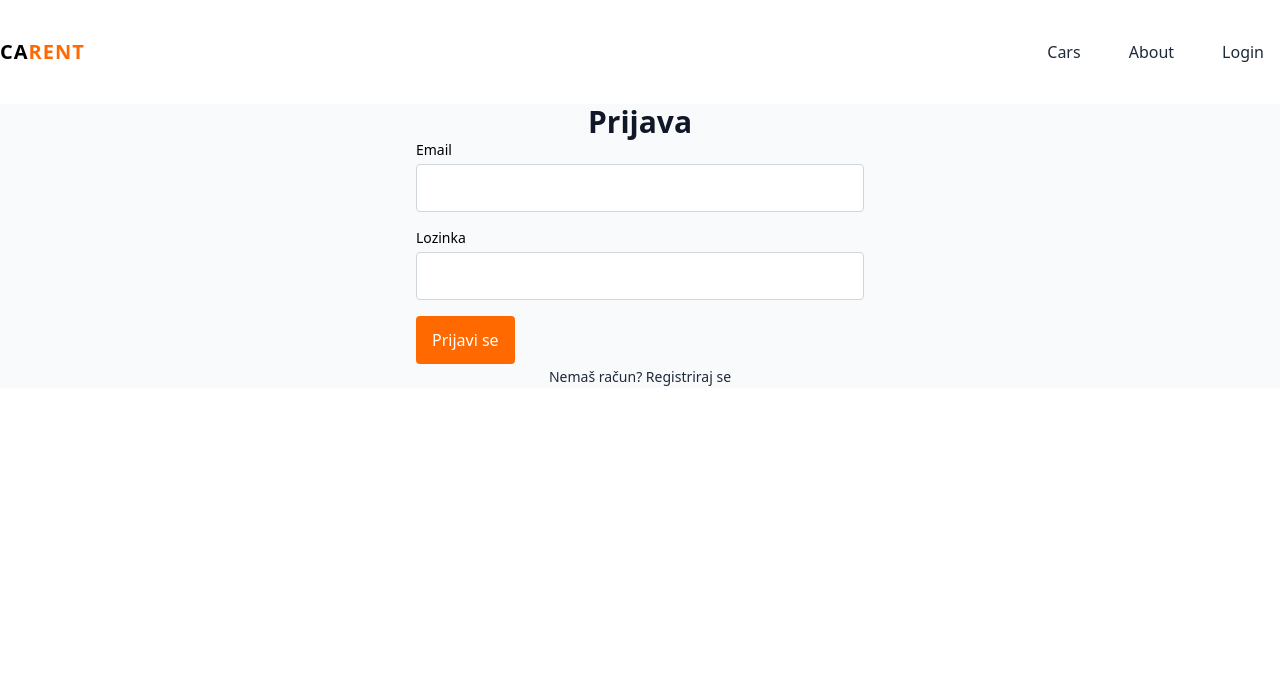
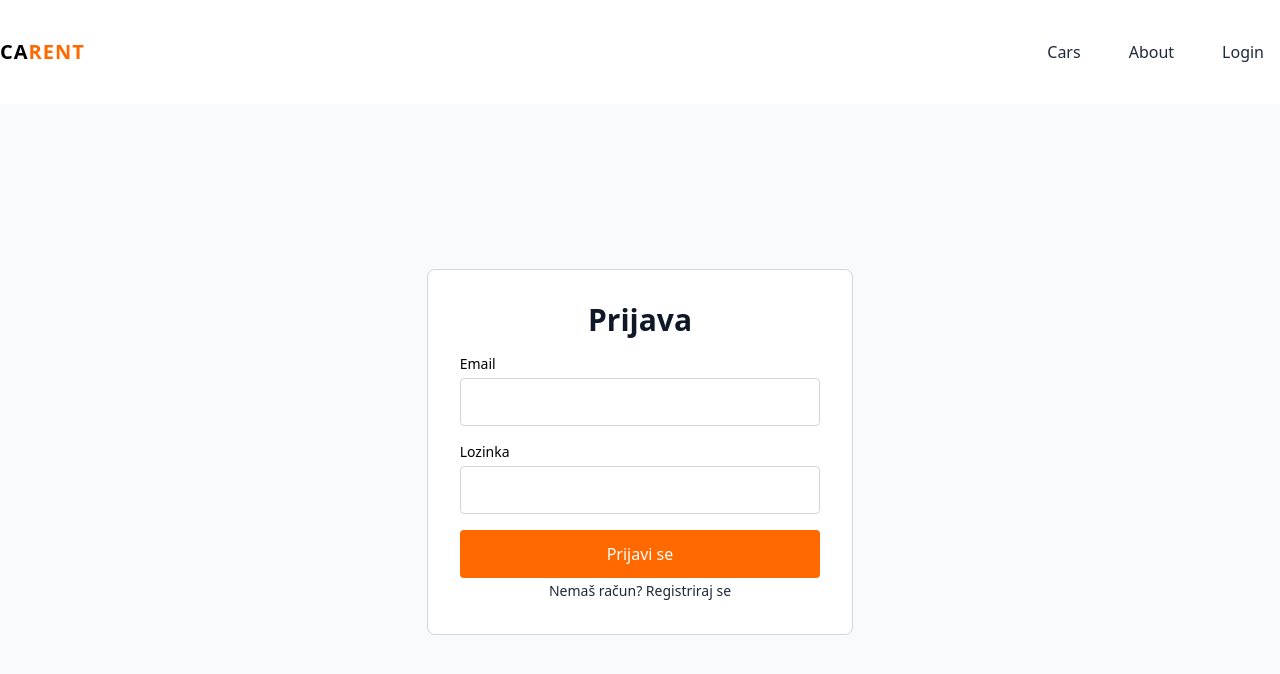
Before and after one commit to merko30/carent, a Next.js app: page /login in a window 1280 px wide. Shown: the top 674 px of the page. Built offline with nearby package versions, Linux system fonts and the light colour scheme; no server answers.

Commit message:
fix: main content to take full height

```diff
--- a/app/layout.tsx
+++ b/app/layout.tsx
@@ -22,11 +22,13 @@ export default function RootLayout({
   children: React.ReactNode;
 }>) {
   return (
-    <html lang="en">
-      <body className={`${geistSans.variable} antialiased`}>
+    <html lang="bs" className="h-full">
+      <body
+        className={`${geistSans.variable} antialiased min-h-screen h-full flex flex-col`}
+      >
         <AuthProvider>
           <Header />
-          {children}
+          <main className="flex-1 h-full">{children}</main>
           <Toaster
             toastOptions={{
               position: "bottom-center",
--- a/app/login/Form.tsx
+++ b/app/login/Form.tsx
@@ -52,7 +52,11 @@ const Form = () => {
         name="password"
         error={state.errors?.password}
       />
-      <SubmitButton label="Prijavi se" loadingLabel="Prijavljivanje" />
+      <SubmitButton
+        label="Prijavi se"
+        loadingLabel="Prijavljivanje"
+        className="w-full"
+      />
 
       <div className="text-center">
         <Link
--- a/app/login/page.tsx
+++ b/app/login/page.tsx
@@ -1,17 +1,14 @@
-"use client";
-
+import AuthLayout from "@/components/AuthLayout";
 import Form from "./Form";
 
 export default function LoginPage() {
   return (
-    <div className="h-full flex items-center justify-center bg-gray-50 px-4 sm:px-6 lg:px-8">
-      <div className="max-w-md w-full">
-        <h2 className="text-center text-3xl font-extrabold text-gray-900">
-          Prijava
-        </h2>
+    <AuthLayout>
+      <h2 className="text-center text-3xl font-extrabold text-gray-900 mb-4">
+        Prijava
+      </h2>
 
-        <Form />
-      </div>
-    </div>
+      <Form />
+    </AuthLayout>
   );
 }
--- a/app/register/Form.tsx
+++ b/app/register/Form.tsx
@@ -1,15 +1,14 @@
 "use client";
 
 import { useActionState } from "react";
-import { useFormStatus } from "react-dom";
 
 import Field from "@/components/Field";
 
 import registerFn, { type RegisterResponse } from "./action";
 
 import Alert from "@/components/Alert";
-import Button from "@/components/Button";
 import Link from "next/link";
+import SubmitButton from "@/components/SubmitButton";
 
 export const initialState: RegisterResponse = {
   error: null,
@@ -61,7 +60,11 @@ const Form = () => {
         error={state.errors?.confirmPassword}
       />
 
-      <SubmitButton />
+      <SubmitButton
+        label="Registruj se"
+        loadingLabel="Registracija u toku"
+        className="w-full"
+      />
 
       <div className="text-center">
         <Link
@@ -76,13 +79,3 @@ const Form = () => {
 };
 
 export default Form;
-
-const SubmitButton = () => {
-  const { pending } = useFormStatus();
-
-  return (
-    <Button type="submit" disabled={pending}>
-      {pending ? "Učitavanje..." : "Registruj se"}
-    </Button>
-  );
-};
--- a/app/register/page.tsx
+++ b/app/register/page.tsx
@@ -1,16 +1,14 @@
+import AuthLayout from "@/components/AuthLayout";
+
 import Form from "./Form";
 
 export default function RegisterPage() {
   return (
-    <div className="min-h-screen flex items-center justify-center bg-gray-50 py-12 px-4 sm:px-6 lg:px-8">
-      <div className="max-w-md w-full space-y-8">
-        <div>
-          <h2 className="mt-6 text-center text-3xl font-extrabold text-gray-900">
-            Registracija
-          </h2>
-          <Form />
-        </div>
-      </div>
-    </div>
+    <AuthLayout>
+      <h2 className="mt-6 text-center text-3xl font-extrabold text-gray-900">
+        Registracija
+      </h2>
+      <Form />
+    </AuthLayout>
   );
 }
--- a/components/AuthLayout.tsx
+++ b/components/AuthLayout.tsx
@@ -1,19 +1,13 @@
-import { ReactNode } from "react";
-
-interface AuthLayoutProps {
-  children: ReactNode;
-  onSubmit?: (e: React.FormEvent) => void;
-}
-
-export default function AuthLayout({ children, onSubmit }: AuthLayoutProps) {
+export default function AuthLayout({
+  children,
+}: {
+  children: React.ReactNode;
+}) {
   return (
-    <div className="container mx-auto px-4 md:px-0 pt-20">
-      <form
-        className="w-full md:w-2/3 lg:w-1/2 mx-auto p-8 bg-white border border-gray-300 rounded-sm"
-        onSubmit={onSubmit}
-      >
+    <div className="h-full flex items-center justify-center bg-gray-50 py-20">
+      <div className="w-full md:w-2/3 lg:w-1/2 xl:w-1/3 p-4 sm:p-6 lg:p-8 bg-white border border-gray-300 rounded-lg">
         {children}
-      </form>
+      </div>
     </div>
   );
 }
```
